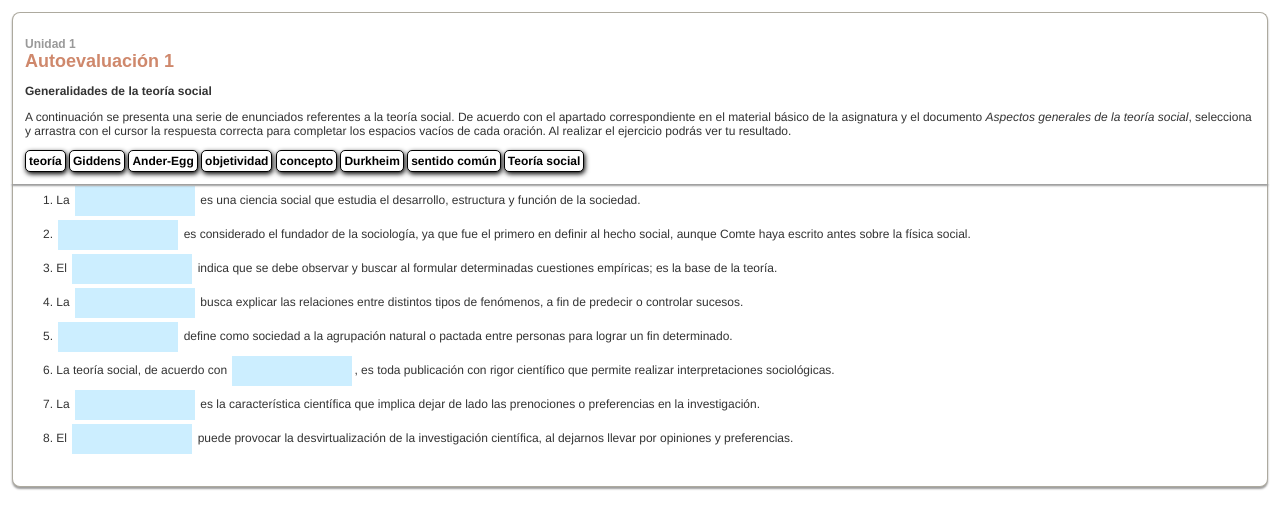
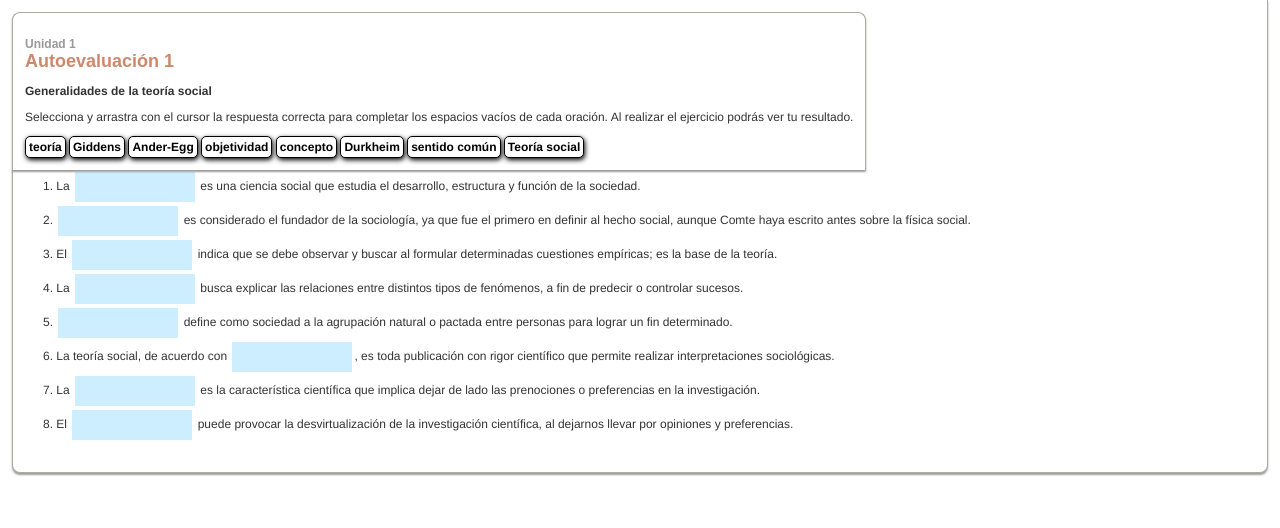
Before and after one commit to simpsonito/CompletarArrastrando, a plain HTML site: page index.htm in a window 1280 px wide. Drawn offline with Linux system fonts and the light colour scheme.

Commit message:
Update index.htm
Se acortaron las instrucciones

```diff
--- a/index.htm
+++ b/index.htm
@@ -16,7 +16,7 @@
         <div id="barraFija">
             <p class="subtitulo_01">Unidad 1 <br><span class="titulo_01">Autoevaluaci&oacute;n 1</span></p>
             <p><strong>Generalidades de la teor&iacute;a social</strong></p>
-            <p>A continuaci&oacute;n se presenta una serie de enunciados referentes a la teor&iacute;a social. De acuerdo con el apartado correspondiente en el material b&aacute;sico de la asignatura y el documento <em>Aspectos generales de la teor&iacute;a social</em>, selecciona y arrastra con el cursor la respuesta correcta para completar los espacios vac&iacute;os de cada oraci&oacute;n. Al realizar el ejercicio podr&aacute;s ver tu resultado.</p>
+            <p>Selecciona y arrastra con el cursor la respuesta correcta para completar los espacios vac&iacute;os de cada oraci&oacute;n. Al realizar el ejercicio podr&aacute;s ver tu resultado.</p>
 
             <div class="contenedor"><div class="Dragable" data-tipo="1"><img class="tache" style="display:none" src="tache.png" />Teoría social</div></div>
             <div class="contenedor"><div class="Dragable" data-tipo="2"><img class="tache" style="display:none" src="tache.png" />Durkheim</div></div>
```
